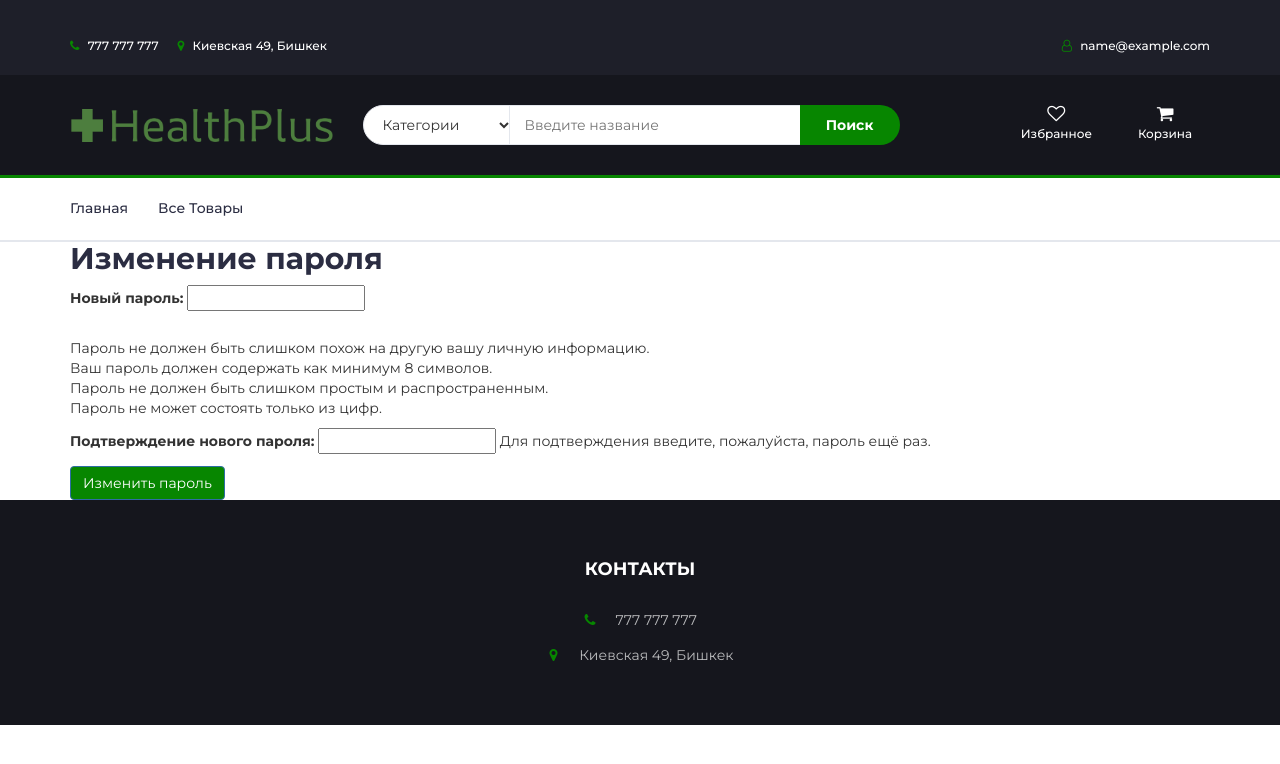
After one commit to Sultanbek9899/health_plus, a Django app: page /account/change-password/ in a window 1280 px wide. The commit adds this page. Shown: the top 764 px of the page. Run offline with Django 5.2, Linux system fonts and the light colour scheme; the visitor is signed in with stand-in values (Sample User, id 1); data that the repository does not hold is empty; some libraries are stand-ins or nearby versions.

Commit message:
edit and add my orders

```diff
--- a/backend/apps/cart/forms.py
+++ b/backend/apps/cart/forms.py
@@ -16,9 +16,9 @@ class CheckoutForm(forms.ModelForm):
         fields = ['fio', 'phone_number', 'email', 'address', 'post_code', 'bank_card']
 
         widgets = {
-            'fio': forms.TextInput(attrs = {'placeholder': 'Нуржигит Чыныбаев Нурматович', 'class': 'input'}),
-            'email': forms.EmailInput(attrs = {'placeholder': 'nurzhigit@example.com', 'class': 'input'}),
-            'phone_number': forms.TextInput(attrs = {'placeholder': '+996 700 514 927', 'class': 'input'}),
+            'fio': forms.TextInput(attrs = {'placeholder': 'Асанов Асан Асанович', 'class': 'input'}),
+            'email': forms.EmailInput(attrs = {'placeholder': 'adelya@example.com', 'class': 'input'}),
+            'phone_number': forms.TextInput(attrs = {'placeholder': '+996 999 55 22 11', 'class': 'input'}),
             'address': forms.TextInput(attrs = {'placeholder': 'Бишкек, ул. Аблесова, дом 78А', 'class': 'input'}),
             'post_code': forms.TextInput(attrs = {'placeholder': '1111', 'class': 'input'}),
             'bank_card': forms.TextInput(attrs = {'placeholder': '1111 1111 1111 1111', 'class': 'input'})
--- a/backend/apps/shop/admin.py
+++ b/backend/apps/shop/admin.py
@@ -58,7 +58,7 @@ class ProductsAdmin(admin.ModelAdmin):
         }),
 
         ("Описание", {
-            "fields": ('description', 'detail')
+            "fields": ('description',)
         }),
 
         ("Количество товара, скидка и цена", {
--- a/backend/apps/shop/templates/index.html
+++ b/backend/apps/shop/templates/index.html
@@ -32,7 +32,6 @@
 								</div>
 								<div class="shop-body">
 									<h3><a style="color: white" href="{% url 'product_detail_url' product.slug %}">{{ product.title }}</a><br>{{ product.price }} сом</h3>
-									<a href="{% url 'product_detail_url' product.slug %}" class="cta-btn">Добавить в корзину<i class="fa fa-arrow-circle-right"></i></a>
 									<a href="{% url 'add_cart_url' product.id %}" class="cta-btn">Добавить в корзину<i class="fa fa-arrow-circle-right"></i></a>
 								</div>
 							</div>
--- a/backend/apps/shop/urls.py
+++ b/backend/apps/shop/urls.py
@@ -10,4 +10,6 @@ urlpatterns = [
     path('category_list/<str:category_slug>/', ProductcategoryListView.as_view(), name="category_list"),
     path('product_review/<int:pk>/', AddReview.as_view(), name="add_review"),
     path('favorites', get_favorites_product, name='favorites'),
+    path('orders/', OrderListView.as_view(), name='order_list'),
+    path('orders/<int:pk>/', OrderDetailView.as_view(), name='order_detail'),
 ]
--- /dev/null
+++ b/backend/apps/user/forms.py
@@ -0,0 +1,28 @@
+from django import forms
+from django.contrib.auth.forms import BaseUserCreationForm, SetPasswordForm
+
+from backend.apps.user.models import User
+
+
+class CustomUserCreationForm(BaseUserCreationForm):
+
+
+
+    class Meta:
+        model = User
+        fields = ['email', 'first_name', 'last_name', 'address']
+        widgets = {
+            "email": forms.EmailInput(attrs={"class": "form-control", 'placeholder': 'Введите email'}),
+            "first_name": forms.TextInput(attrs={"class": "form-control", 'placeholder': 'Введите имя'}),
+            "last_name": forms.TextInput(attrs={"class":"form-control", 'placeholder': 'Введите фамилию'}),
+            "address":forms.TextInput(attrs={"class":"form-control", 'placeholder': 'Введите адрес'}),
+            "password1": forms.PasswordInput(attrs={"class": "form-control", 'placeholder': 'Введите пароль'}),
+            "password2": forms.PasswordInput(attrs={"class": "form-control", 'placeholder': 'Повторите пароль'}),
+        }
+
+
+
+class UserPasswordChangeForm(SetPasswordForm):
+    class Meta:
+        model = User
+        fields = ["new_password1", "new_password2"]
--- /dev/null
+++ b/backend/apps/user/templates/change_password.html
@@ -0,0 +1,16 @@
+{% extends 'base.html' %}
+
+{% block title %}
+    Изменение пароля
+{% endblock %}
+
+{% block content %}
+<div class="container">
+    <h2>Изменение пароля</h2>
+    <form method="post">
+        {% csrf_token %}
+        {{ form.as_p }}
+        <button type="submit" class="btn btn-primary">Изменить пароль</button>
+    </form>
+</div>
+{% endblock %}
--- a/backend/apps/user/urls.py
+++ b/backend/apps/user/urls.py
@@ -1,9 +1,14 @@
 from django.urls import path, include
 from django.contrib.auth.views import LogoutView
-from .views import RegisterPage
+from .views import RegisterPage, change_password
 from .views import CustomLoginView
+from django.contrib.auth.views import PasswordChangeView
+
+
 urlpatterns = [
     path('login/', CustomLoginView.as_view(), name='login'),
     path('logout/', LogoutView.as_view(next_page='index_url'), name='logout'),
     path('register/', RegisterPage.as_view(), name='register'),
+
+    path('change-password/', change_password, name='change_password'),
 ]
--- a/backend/apps/user/views.py
+++ b/backend/apps/user/views.py
@@ -1,10 +1,13 @@
-from django.shortcuts import render
-from django.contrib.auth.models import User
+from django.contrib.auth.decorators import login_required
+from django.shortcuts import render, redirect
+
 from django.views.generic.edit import FormView
 from django.urls import reverse_lazy
 from django.contrib.auth.views import LoginView
 from django.contrib.auth.forms import UserCreationForm
-from django.contrib.auth import login
+from django.contrib.auth import login, logout
+from backend.apps.user.models import User
+from backend.apps.user.forms import CustomUserCreationForm, UserPasswordChangeForm
 
 
 # Create your views here.
@@ -16,13 +19,13 @@ class CustomLoginView(LoginView):
 
     def get_success_url(self):
         if self.request.user.is_staff:
-            return reverse_lazy('order_list_url')
+            return reverse_lazy('products_list_url')
         return reverse_lazy('products_list_url')
 
 
 class RegisterPage(FormView):
     template_name = 'register.html'
-    form_class = UserCreationForm
+    form_class = CustomUserCreationForm
     redirect_authenticated_user = True
     success_url = reverse_lazy('products_list_url')
 
@@ -31,3 +34,20 @@ class RegisterPage(FormView):
         if user is not None:
             login(self.request, user)
         return super(RegisterPage, self).form_valid(form)
+
+
+@login_required
+def change_password(request):
+    if request.method == "POST":
+        form = UserPasswordChangeForm(request.user, request.POST)
+        if form.is_valid():
+            form.save()
+            logout(request)
+            return redirect("login")
+        return render(request, "change_password.html", {"form": form})
+    else:
+        form = UserPasswordChangeForm(request.user)
+        context = {
+            "form": form
+        }
+        return render(request, "change_password.html", context)
--- a/backend/config/settings.py
+++ b/backend/config/settings.py
@@ -94,7 +94,7 @@ DATABASES = {
         'USER' : os.getenv("DJANGO_DB_USER", default='drugshop_user'),
         'PASSWORD' : os.getenv("DJANGO_DB_PASSWORD",  default='drugshop123'),
         'HOST' : os.getenv("DJANGO_DB_HOST", default='127.0.0.1'),
-        'PORT' : os.getenv("DJANGO_DB_PORT", default='5432'),
+        'PORT' : os.getenv("DJANGO_DB_PORT", default='5435'),
     }
 }
 
@@ -121,7 +121,7 @@ AUTH_PASSWORD_VALIDATORS = [
 # Internationalization
 # https://docs.djangoproject.com/en/5.0/topics/i18n/
 
-LANGUAGE_CODE = 'en-us'
+LANGUAGE_CODE = 'ru-RU'
 
 TIME_ZONE = 'UTC'
 
--- a/backend/templates/base.html
+++ b/backend/templates/base.html
@@ -49,19 +49,29 @@
     <div class="container">
         <ul class="header-links pull-left">
             <li><a href="#"><i class="fa fa-phone"></i> 777 777 777</a></li>
-						<li><a href="https://www.google.com/maps/contrib/116392698331744132518/photos/@42.8789919,74.5956283,17z/data=!3m1!4b1!4m3!8m2!3m1!1e1"><i class="fa fa-map-marker"></i> Бишкек</a></li>
+            <li><a href="https://www.google.com/maps/contrib/116392698331744132518/photos/@42.8789919,74.5956283,17z/data=!3m1!4b1!4m3!8m2!3m1!1e1"><i class="fa fa-map-marker"></i> Киевская 49, Бишкек</a></li>
         </ul>
-
         <ul class="header-links pull-right">
             {% if request.user.is_authenticated %}
-						<li><a href="#"><i class="fa fa-user-o"></i>{{user.email}}</a></li>
-						<li><a href="{% url 'logout' %}">Выйти</a></li>
+                <li class="nav-item dropdown">
+                    <a href="#" class="nav-link dropdown-toggle" id="userDropdown" role="button" data-toggle="dropdown" aria-haspopup="true" aria-expanded="false">
+                        <i class="fa fa-user-o"></i> {{ user.email }}
+                    </a>
+                    <div class="dropdown-menu dropdown-menu-right user-dropdown-menu" aria-labelledby="userDropdown">
+                        <a class="dropdown-item" href="{% url 'change_password' %}" style="color: black;">Изменить пароль</a>
+                        <div style="margin-bottom: 5px;"></div> <!-- Add space between items -->
+                        <a class="dropdown-item" href="{% url 'order_list' %}" style="display: block; color: black;">Мои заказы</a>
+                        <div class="dropdown-divider"></div>
+                        <a class="dropdown-item" href="{% url 'logout' %}" style="color: black;">Выйти</a>
+                    </div>
+                </li>
             {% else %}
-						<li><a href="{% url 'login' %}"><i class="fa fa-user-o"></i>Войти</a></li>
+                <li><a href="{% url 'login' %}"><i class="fa fa-user-o"></i> Войти</a></li>
             {% endif %}
         </ul>
     </div>
 </div>
+
 			<!-- /TOP HEADER -->
 
 			<!-- MAIN HEADER -->
@@ -91,7 +101,7 @@
 											<option value="{%  url 'category_list' category.slug %}"><value href="{% url 'category_list' category.slug %}"> {{ category.title}} </value> </option>
 										{% endfor %}
 									</select>
-									<input type='search' name="q" class="input" placeholder="Search here" required="">
+									<input type='search' name="q" class="input" placeholder="Введите название" required="">
 									<button type="submit" class="search-btn">Поиск</button>
 								</form>
 							</div>
@@ -212,86 +222,23 @@
         <div class="container">
             <!-- row -->
             <div class="row">
-						<div class="col-md-3 col-xs-6">
+                <div class="col-md-12 text-center">
                     <div class="footer">
-								<h3 class="footer-title">ОБРАТНАЯ СВЯЗЬ</h3>
+                        <h3 class="footer-title">КОНТАКТЫ</h3>
                         <ul class="footer-links">
-									<li><a href="#"><i class="fa fa-phone"></i> 777 777 777</a></li>
-									<li><a href="https://www.google.com/maps/contrib/116392698331744132518/photos/@42.8789919,74.5956283,17z/data=!3m1!4b1!4m3!8m2!3m1!1e1"><i class="fa fa-map-marker"></i>Рыскулова 79Б Бишкек</a></li>
+                            <li><i class="fa fa-phone"></i> 777 777 777</li>
+                            <li><i class="fa fa-map-marker"></i> Киевская 49, Бишкек</li>
                         </ul>
                     </div>
                 </div>
-
-
-						<div class="clearfix visible-xs"></div>
-
-						<div class="col-md-3 col-xs-6">
-							<div class="footer">
-								<h3 class="footer-title">ПОМОЩЬ</h3>
-								<ul class="footer-links">
-									<li><a href="#">Как сделать заказ</a></li>
-									<li><a href="#">Оплата</a></li>
-									<li><a href="#">Доставка</a></li>
-								</ul>
-							</div>
-						</div>
-
-						<div class="col-md-3 col-xs-6">
-							<div class="footer">
-								<h3 class="footer-title">СЕРВИС</h3>
-								<ul class="footer-links">
-									<li><a href="#">Личный кабинет</a></li>
-									<li><a href="#">Посмотреть корзину</a></li>
-									<li><a href="#">Оставить отзывы</a></li>
-									<li><a href="#">Отслеживать свой заказ</a></li>
-								</ul>
-							</div>
-						</div>
-
-						<div class="col-md-3 col-xs-6">
-							<div class="footer">
-								<h3 class="footer-title">О НАС</h3>
-								<ul class="footer-links">
-									<li><a href="#">О компании</a></li>
-									<li><a href="#">Политика конфиденциальности</a></li>
-								</ul>
-							</div>
-						</div>
-
             </div>
             <!-- /row -->
         </div>
         <!-- /container -->
     </div>
     <!-- /top footer -->
+</footer>
 
-			<!-- bottom footer -->
-			<div id="bottom-footer" class="section">
-				<div class="container">
-					<!-- row -->
-					<div class="row">
-						<div class="col-md-12 text-center">
-							<ul class="footer-payments">
-								<li><a href="#"><i class="fa fa-cc-visa"></i></a></li>
-								<li><a href="#"><i class="fa fa-credit-card"></i></a></li>
-								<li><a href="#"><i class="fa fa-cc-paypal"></i></a></li>
-								<li><a href="#"><i class="fa fa-cc-mastercard"></i></a></li>
-								<li><a href="#"><i class="fa fa-cc-discover"></i></a></li>
-								<li><a href="#"><i class="fa fa-cc-amex"></i></a></li>
-							</ul>
-							<span class="copyright">
-								<!-- Link back to Colorlib can't be removed. Template is licensed under CC BY 3.0. -->
-								Copyright &copy;<script>document.write(new Date().getFullYear());</script> All rights reserved | This template is made with <i class="fa fa-heart-o" aria-hidden="true"></i> by <a href="https://colorlib.com" target="_blank">Colorlib</a>
-							<!-- Link back to Colorlib can't be removed. Template is licensed under CC BY 3.0. -->
-							</span>
-						</div>
-					</div>
-						<!-- /row -->
-				</div>
-				<!-- /container -->
-			</div>
-			<!-- /bottom footer -->
-		</footer>
 		<!-- /FOOTER -->
 
         <!-- jQuery Plugins -->
```
Also changed, not shown: backend/apps/shop/templates/favorites.html (+0 -48 lines), backend/apps/shop/templates/user_order.html (added, +42 -0 lines), backend/apps/shop/templates/user_order_detail.html (added, +45 -0 lines), backend/apps/shop/views.py (+25 -1 lines), backend/apps/user/templates/login.html (+11 -1 lines), backend/apps/user/templates/register.html (+13 -6 lines). Lines whose indentation alone changed are shown as unchanged.
